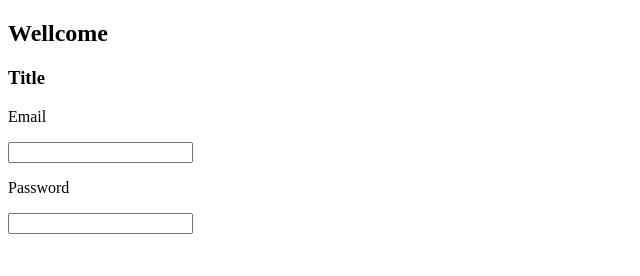
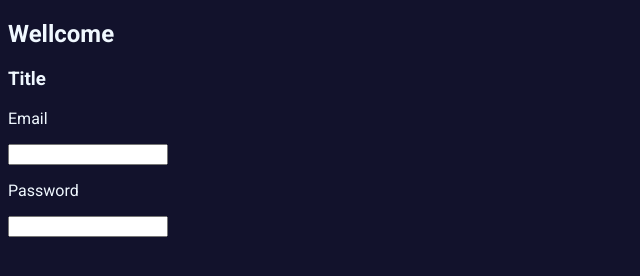
Before and after one commit to Matheus-Guerreiro/Login-Screen, a plain HTML site: page index.html in a window 1280 px wide. Shown: the whole page, without its empty margins (0-640 px from the left). Drawn offline with Linux system fonts and the light colour scheme.

Commit message:
Added a Styles.css file, changed the background color, text color and font.

```diff
--- a/index.html
+++ b/index.html
@@ -5,6 +5,10 @@
     <meta charset="UTF-8">
     <meta http-equiv="X-UA-Compatible" content="IE=edge">
     <meta name="viewport" content="width=device-width, initial-scale=1.0">
+    <link rel="stylesheet" href="styles.css">
+    <link rel="preconnect" href="https://fonts.googleapis.com">
+    <link rel="preconnect" href="https://fonts.gstatic.com" crossorigin>
+    <link href="https://fonts.googleapis.com/css2?family=Roboto:wght@100;300;400;500;700&display=swap" rel="stylesheet">
     <title>Audiobook</title>
 </head>
 
--- /dev/null
+++ b/styles.css
@@ -0,0 +1,8 @@
+* {
+  font-family: "Roboto", sans-serif;
+  color: aliceblue;
+}
+
+body {
+  background-color: rgb(18, 18, 44);
+}
```
